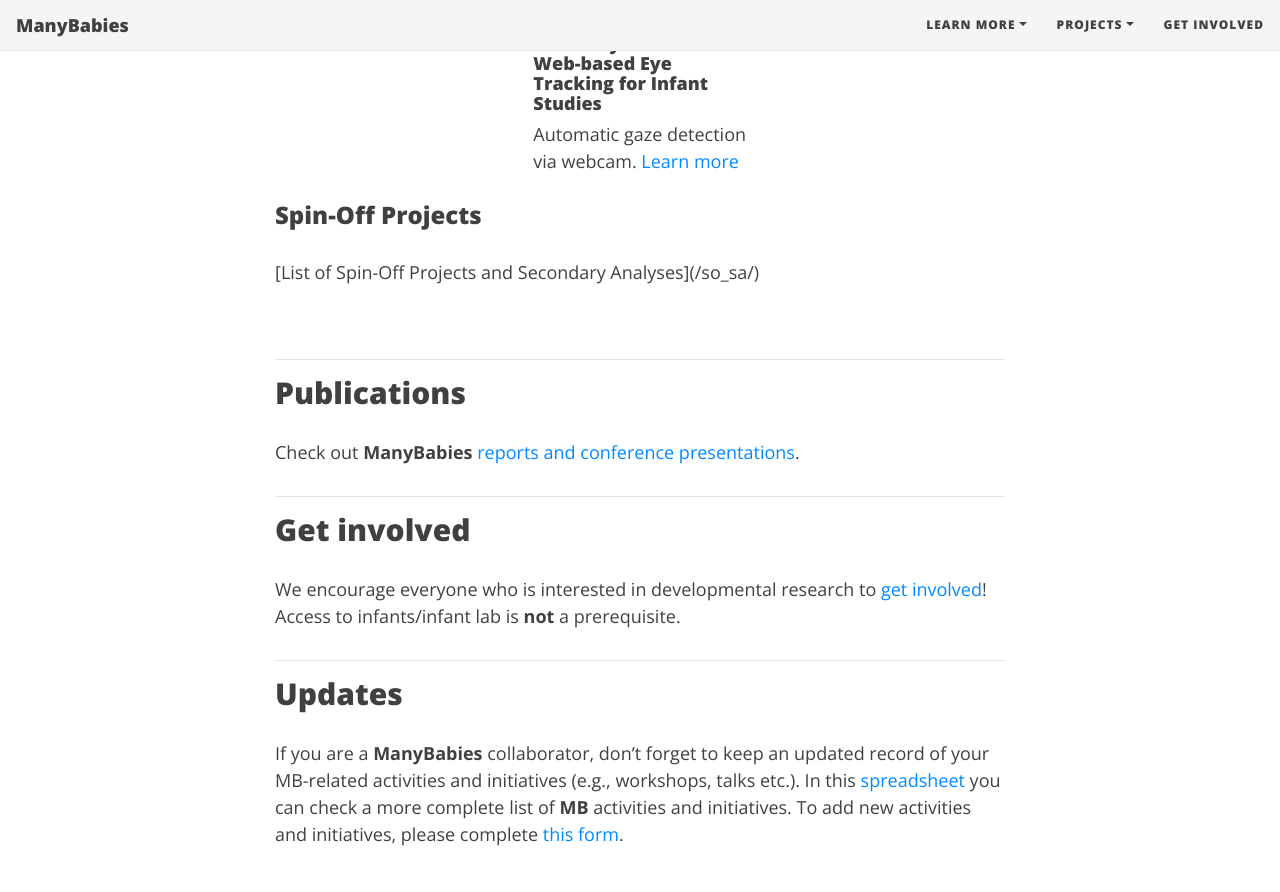
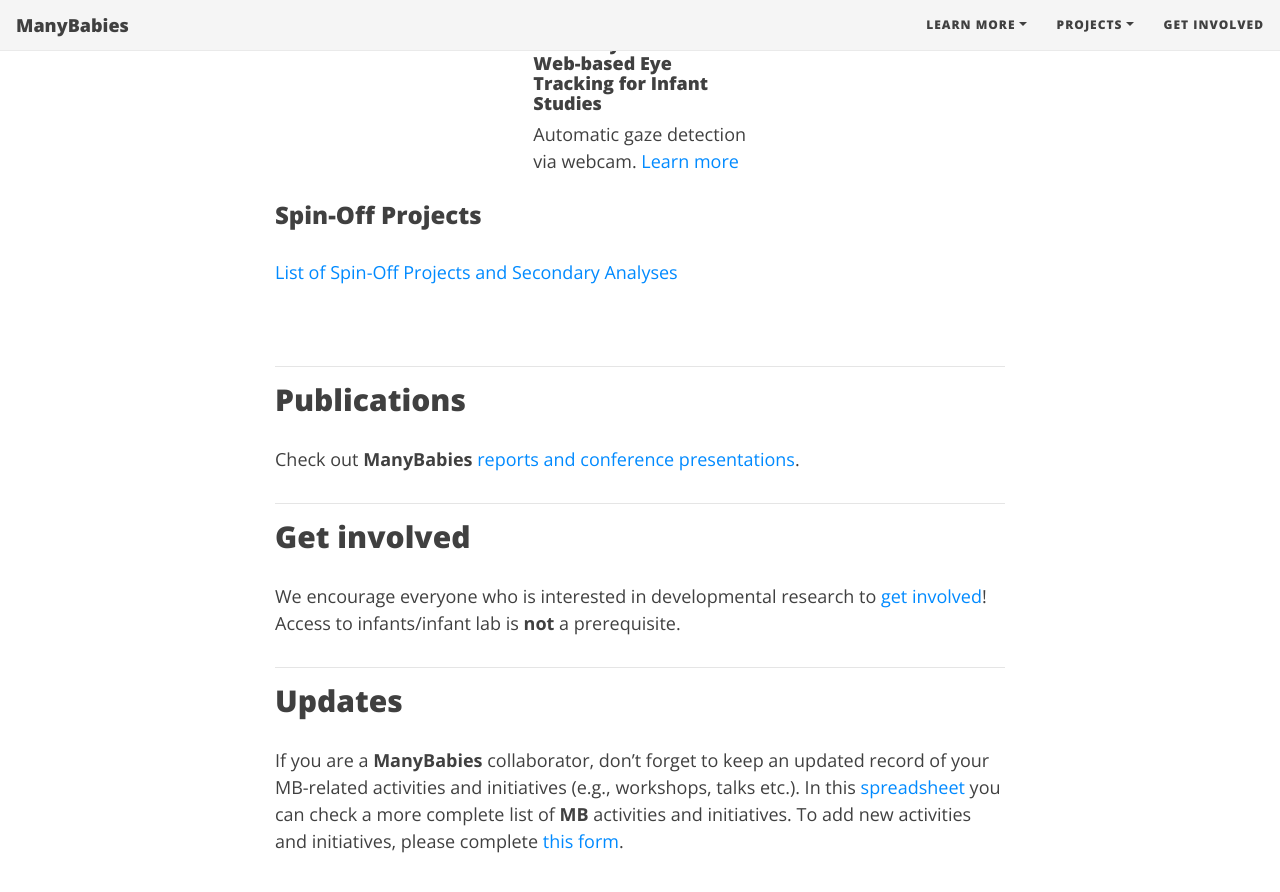
Before and after one commit to manybabies/manybabies.github.io, a Jekyll site: the page built from index.md, in a window 1280 px wide and 900 px high, scrolled down 2996 px. Shown: the top 892 px of the window. Built offline with Jekyll 4.4.1, drawn with Linux system fonts in a browser that asks for light colours; nearby versions of some CDN libraries; some web fonts are replaced.

Commit message:
Update index.md

```diff
--- a/index.md
+++ b/index.md
@@ -146,7 +146,9 @@
 			<h3>Spin-Off Projects</h3>
 	</header>
 	  <p>
-	    [List of Spin-Off Projects and Secondary Analyses]({{site.baseurl}}/so_sa/)
+	    <a href="{{site.baseurl}}{% link so_sa.md %}" class="image">
+        List of Spin-Off Projects and Secondary Analyses
+      </a>
 	  </p>
 <br>
 </section>
```
